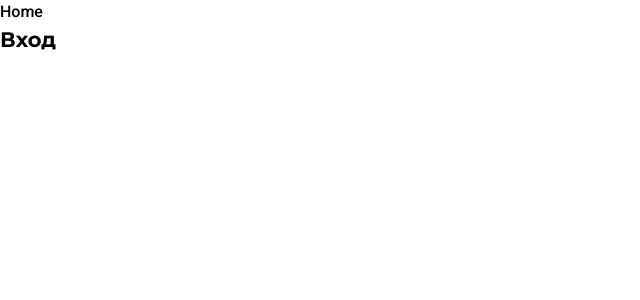
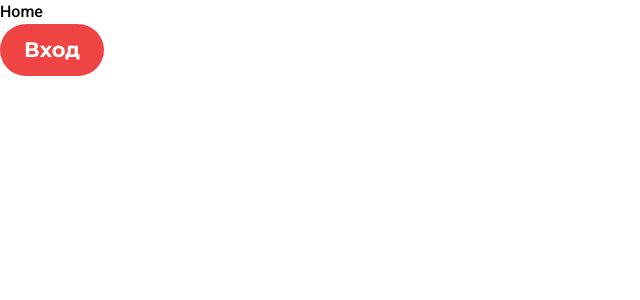
Before and after one commit to talkiiing-team/neeboo-client, a Vue app: page / in a window 1280 px wide. Shown: the top 300 px of the page, without its empty margins (0-640 px from the left). Built offline with nearby package versions, Linux system fonts and the light colour scheme.

Commit message:
Дописал стили VButton

```diff
--- a/src/components/VButton.vue
+++ b/src/components/VButton.vue
@@ -1,5 +1,6 @@
 <template>
-  <button class="font-montserrat m4"
+  <button class="m4 flex flex-row justify-center items-center
+  bg-red-500 rounded-full py-2.5 px-6 text-white"
   :class="type == 'disabled' ? 'disabled' : ''">
     <slot></slot>
   </button>
```
